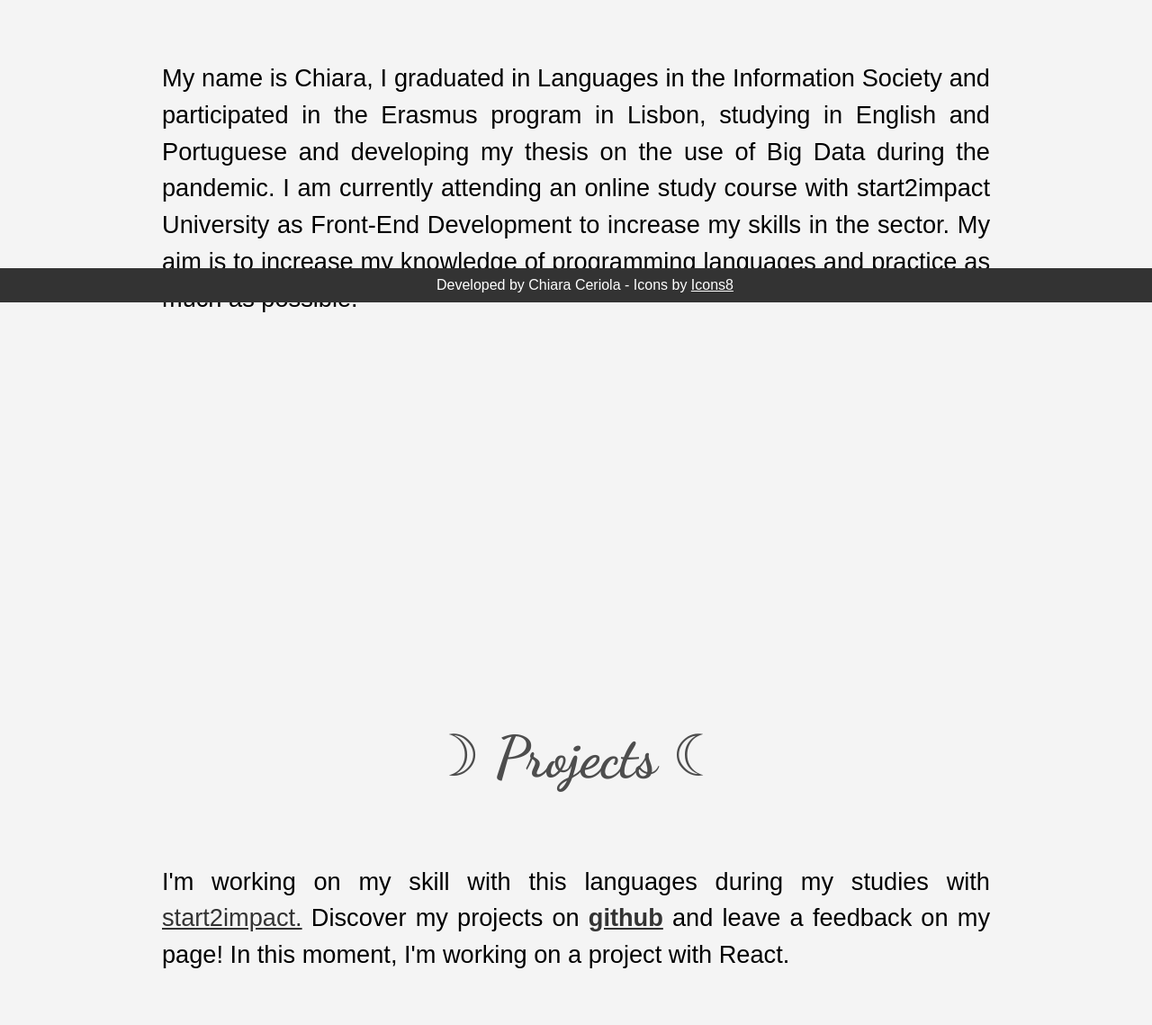
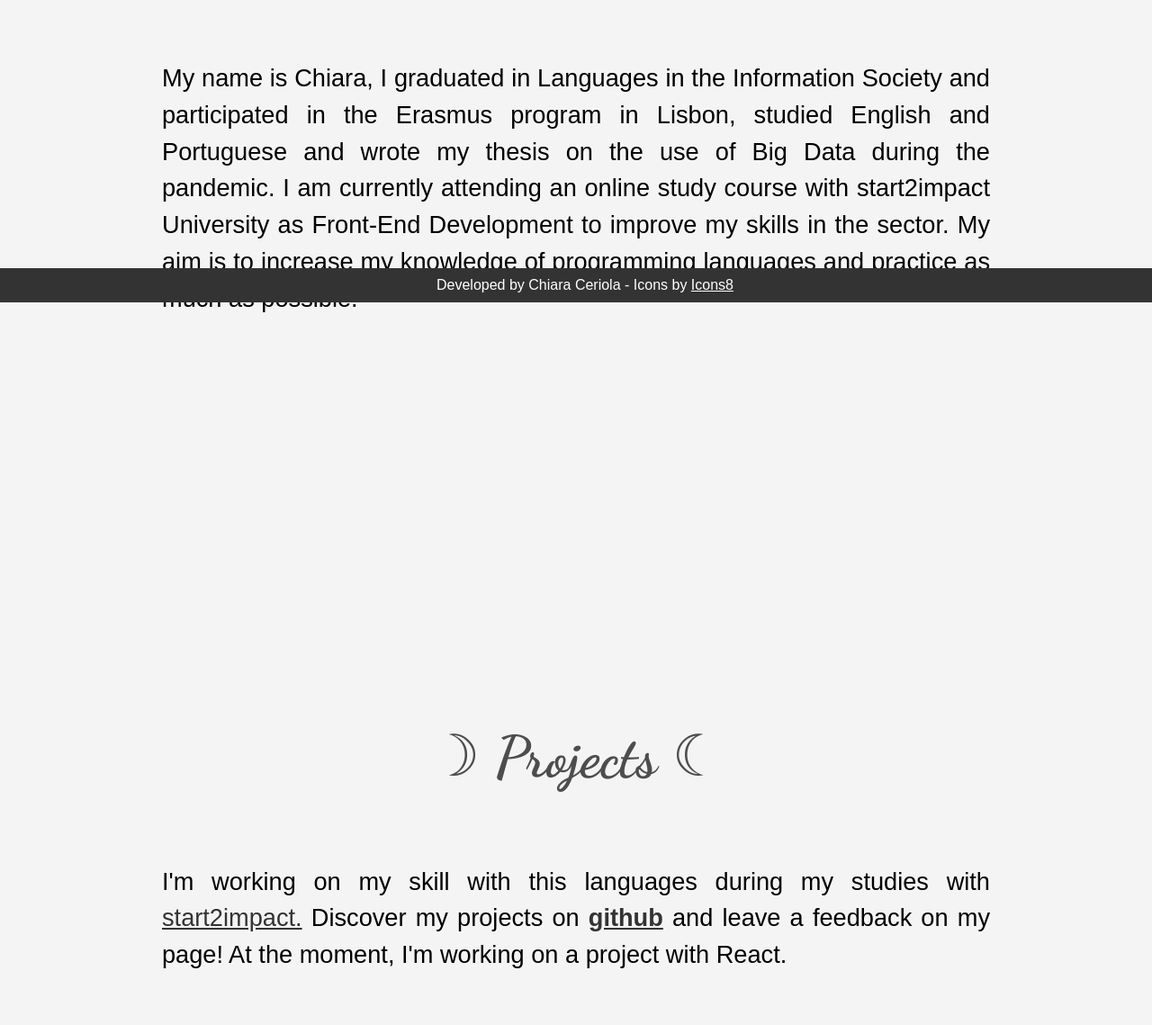
Before and after one commit to chiaracode1/chiaracode, a plain HTML site: page index.html in a window 1280 px wide. Shown: the part 464-1603 px from the top of the page at 90% size. Drawn offline with Linux system fonts and the light colour scheme; grey boxes are pictures that could not be loaded.

Commit message:
Update index.html

```diff
--- a/index.html
+++ b/index.html
@@ -38,10 +38,10 @@
         <h1>☽ About Me ☾</h1>
         <p>My name is Chiara, I graduated in Languages in the Information Society and participated in the Erasmus
             program in
-            Lisbon, studying in English and Portuguese and developing my thesis on the use of Big Data during the
+            Lisbon, studied English and Portuguese and wrote my thesis on the use of Big Data during the
             pandemic.
             I am currently attending an online study course with start2impact University as Front-End Development
-            to increase my skills in the sector.
+            to improve my skills in the sector.
             My aim is to increase my knowledge of programming languages and practice as much as possible.</p>
     </section>
     <section id="Projects">
@@ -50,7 +50,7 @@
                 href="https://www.start2impact.it/" id="gitst">start2impact.</a>
             Discover my projects on <a href="https://github.com/chiaracode1?tab=repositories"
                 id="gitst"><b>github</b></a> and leave a feedback on my page!
-            In this moment, I'm working on a project with React.</p>
+            At the moment, I'm working on a project with React.</p>
         <div class="img">
             <img width="118" height="118" src="https://img.icons8.com/dusk/128/html-5.png" alt="html-5" />
             <img width="118" height="118" src="https://img.icons8.com/dusk/128/css3.png" alt="css3" />
```
